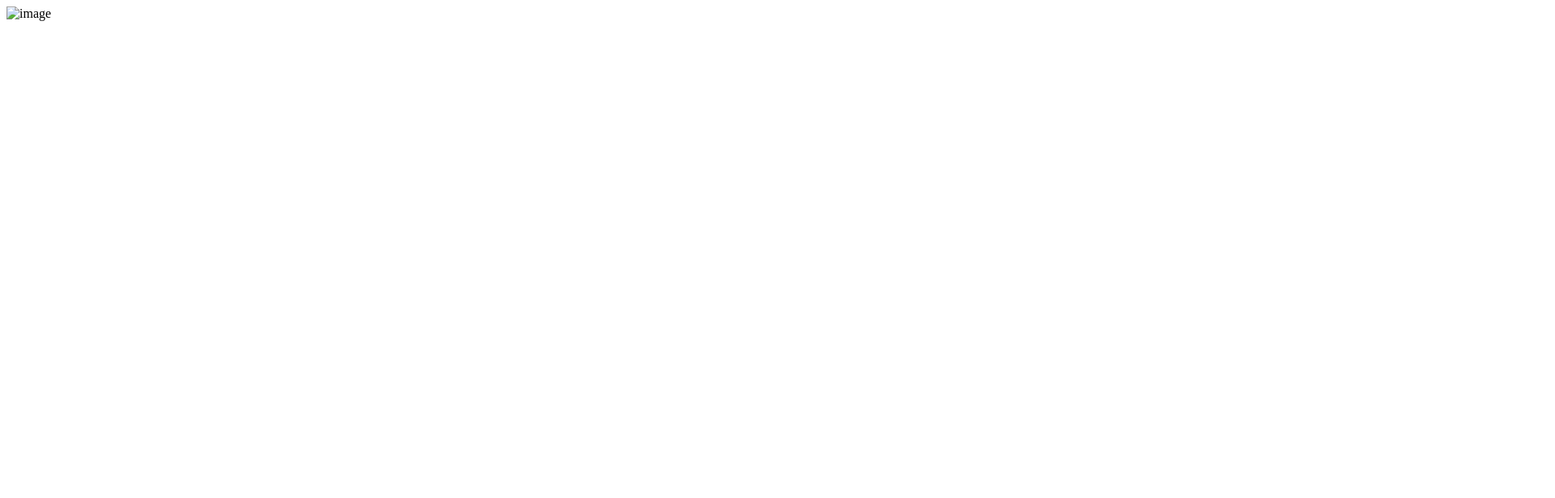
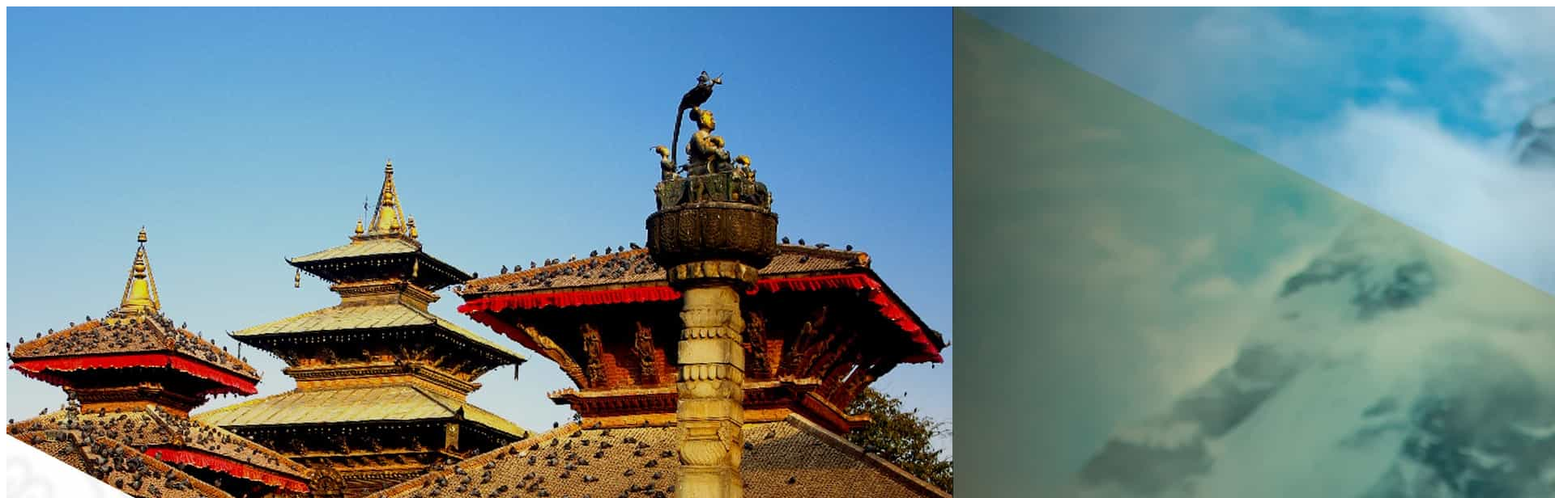
Before and after one commit to anup178/new-repo, a plain HTML site: page index.html in a window 1280 px wide. Shown: the top 616 px of the page at 81% size, 1920 px wide, since content can reach past the window. Drawn offline with Linux system fonts and the light colour scheme; the site is published under a folder, as on GitHub Pages, so addresses that start at the root find nothing.

Commit message:
Update index.html

```diff
--- a/index.html
+++ b/index.html
@@ -6,6 +6,6 @@
     <title>Document</title>
 </head>
 <body>
-    <img src="/images/Horizontal-min.jpg" alt="image" />
+    <img src="./images/Horizontal-min.jpg" alt="image" />
 </body>
 </html>
```
